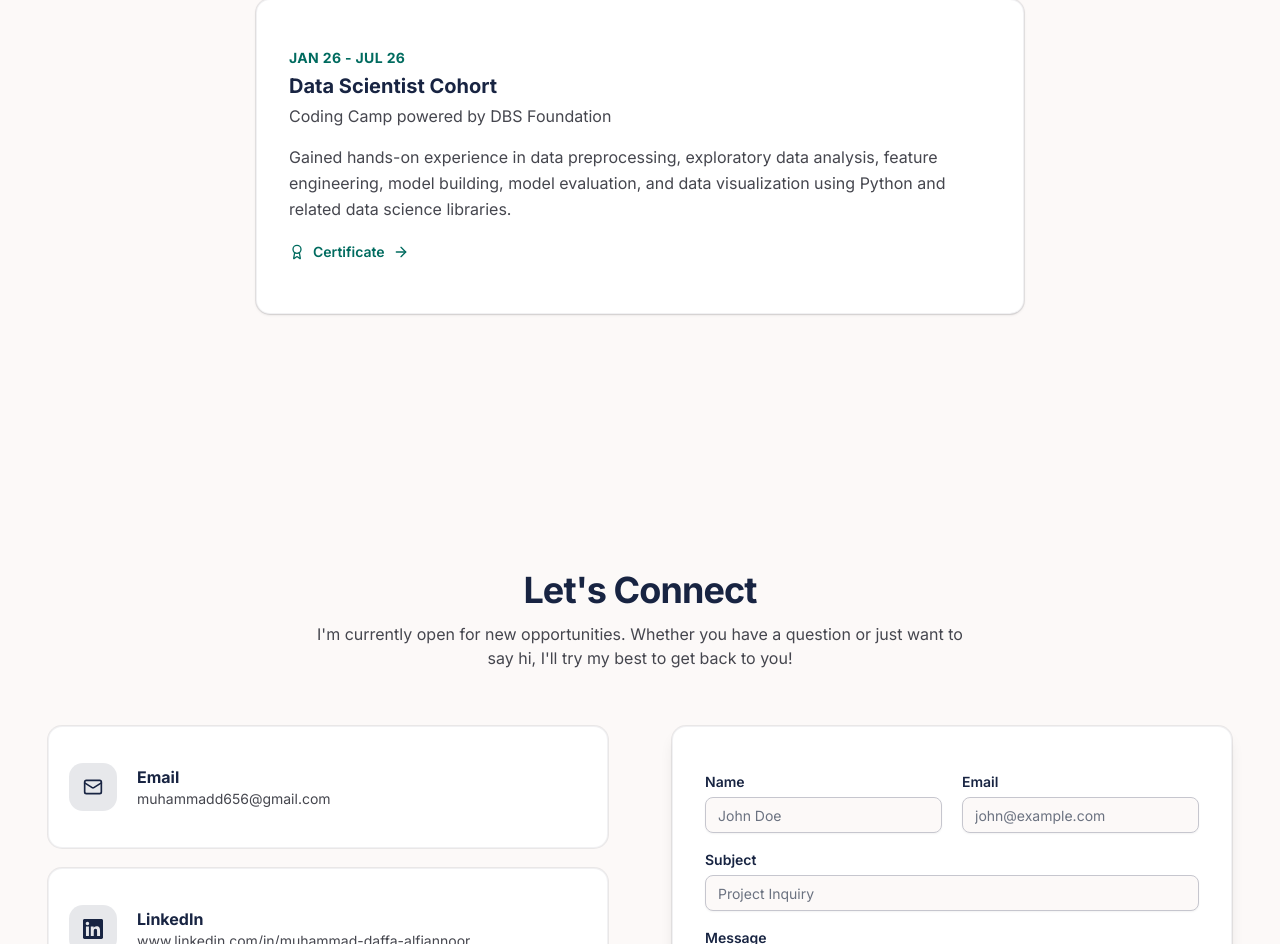
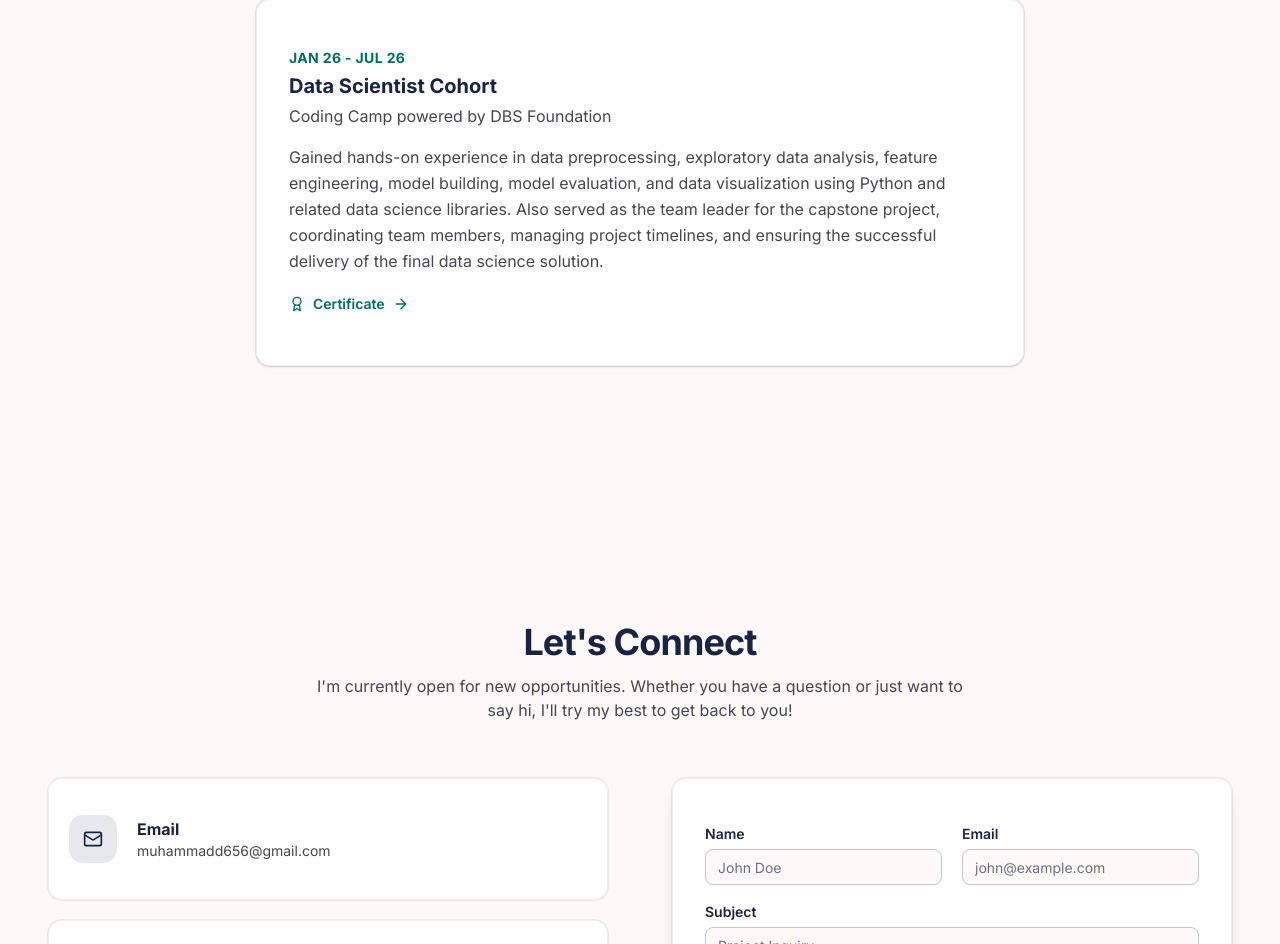
Before and after one commit to DaffaAlfiannoor/portofolio, a Next.js app: page / in a window 1280 px wide. Shown: the part 6506-7450 px from the top of the page. Built offline with nearby package versions, Linux system fonts and the light colour scheme.

Commit message:
update description

```diff
--- a/src/data/portfolio.ts
+++ b/src/data/portfolio.ts
@@ -325,7 +325,7 @@ export const journeyData = {
       title: "Data Scientist Cohort",
       organization: "Coding Camp powered by DBS Foundation",
       description:
-        "Gained hands-on experience in data preprocessing, exploratory data analysis, feature engineering, model building, model evaluation, and data visualization using Python and related data science libraries.",
+        "Gained hands-on experience in data preprocessing, exploratory data analysis, feature engineering, model building, model evaluation, and data visualization using Python and related data science libraries. Also served as the team leader for the capstone project, coordinating team members, managing project timelines, and ensuring the successful delivery of the final data science solution.",
       certificates: [
         {
           name: "Coding Camp powered by DBS Foundation Certificate",
```
